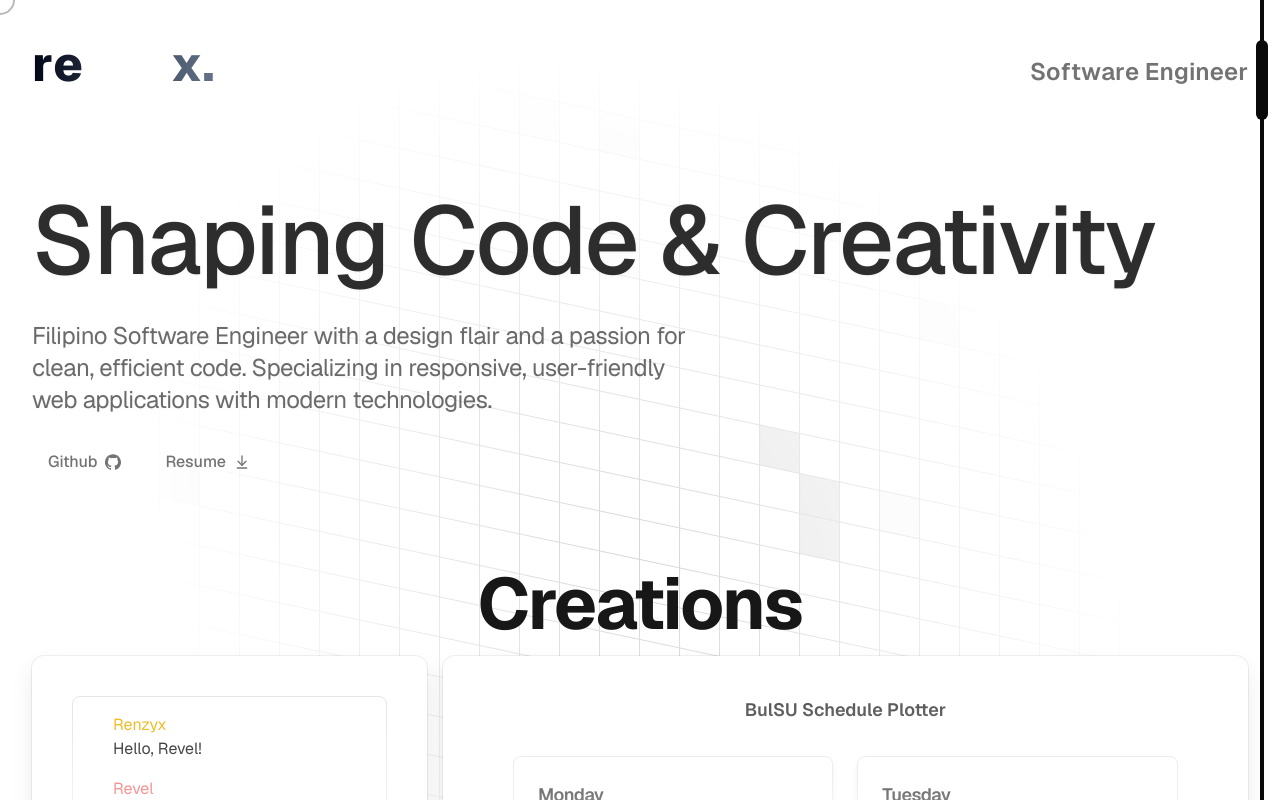
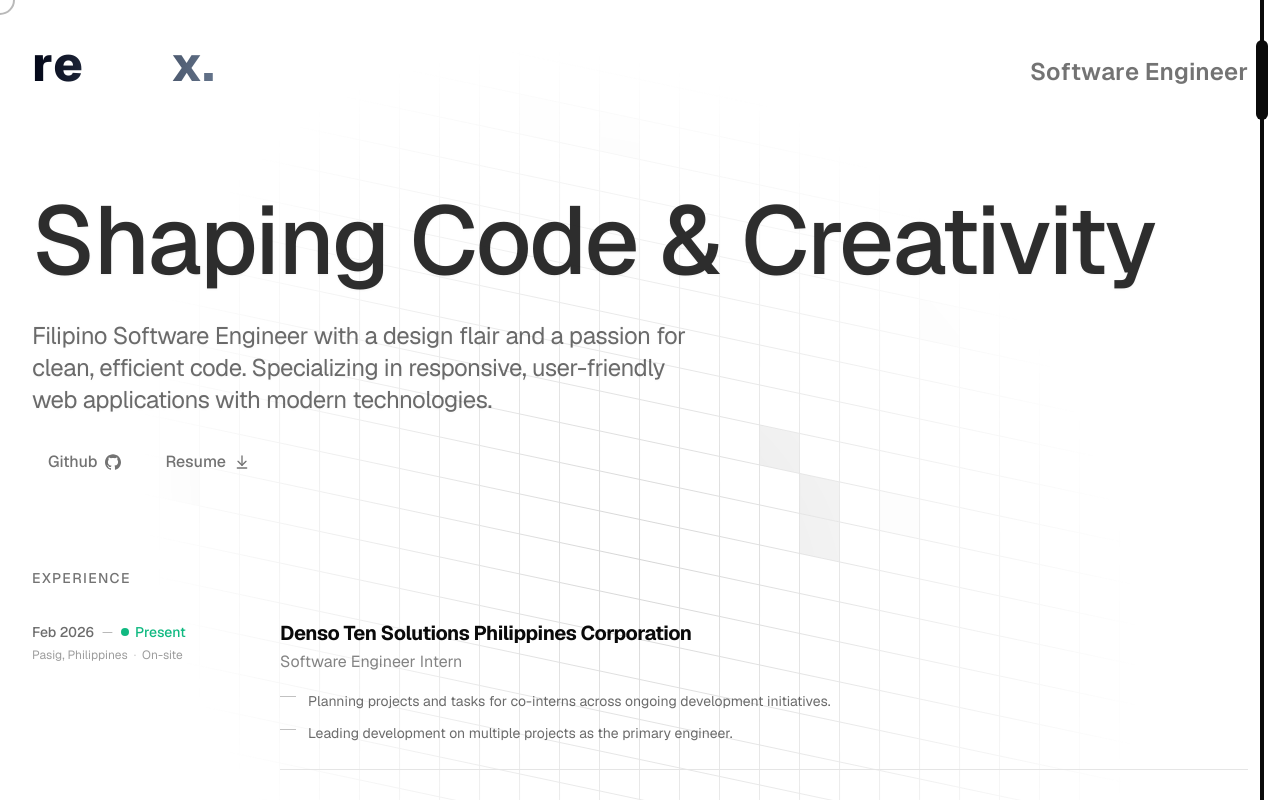
Before and after one commit to xyugen/portfolio, a Next.js app: page / in a window 1280 px wide. Shown: the top 800 px of the page. Built offline with nearby package versions, Linux system fonts and the light colour scheme.

Commit message:
feat: add experience section

```diff
--- /dev/null
+++ b/src/app/components/Experience.tsx
@@ -0,0 +1,159 @@
+"use client";
+
+import { useRef } from "react";
+import { motion, useInView } from "framer-motion";
+import { experience } from "./data";
+
+const easeExpo = [0.16, 1, 0.3, 1] as const;
+
+const Experience = () => {
+    const sectionRef = useRef<HTMLElement>(null);
+    const isInView = useInView(sectionRef, { once: true, margin: "-80px" });
+
+    return (
+        <section id="experience" ref={sectionRef}>
+            {/* Eyebrow + heading */}
+            <motion.p
+                initial={{ opacity: 0, y: 8 }}
+                animate={isInView ? { opacity: 1, y: 0 } : {}}
+                transition={{ duration: 0.5, ease: easeExpo }}
+                className="text-muted-foreground text-sm font-medium tracking-widest uppercase mb-8"
+            >
+                Experience
+            </motion.p>
+
+            <div className="flex flex-col gap-12">
+                {experience.map((job, jobIndex) => (
+                    <ExperienceEntry
+                        key={jobIndex}
+                        job={job}
+                        index={jobIndex}
+                        isInView={isInView}
+                    />
+                ))}
+            </div>
+        </section>
+    );
+};
+
+interface Job {
+    company: string;
+    role: string;
+    location: string;
+    startDate: string;
+    endDate: string | null;
+    type: string;
+    bullets: string[];
+}
+
+const ExperienceEntry = ({
+    job,
+    index,
+    isInView,
+}: {
+    job: Job;
+    index: number;
+    isInView: boolean;
+}) => {
+    const baseDelay = 0.1 + index * 0.15;
+
+    return (
+        <div className="grid grid-cols-1 md:grid-cols-[200px_1fr] gap-4 md:gap-12">
+            {/* Left: date + meta */}
+            <motion.div
+                initial={{ opacity: 0, y: 10 }}
+                animate={isInView ? { opacity: 1, y: 0 } : {}}
+                transition={{ duration: 0.6, ease: easeExpo, delay: baseDelay }}
+                className="flex flex-col gap-1 md:pt-0.5"
+            >
+                {/* Date range */}
+                <div className="flex items-center gap-2">
+                    <span className="text-sm font-medium text-foreground/60 tabular-nums">
+                        {job.startDate}
+                    </span>
+                    <span className="text-foreground/30 text-xs">—</span>
+                    {job.endDate ? (
+                        <span className="text-sm font-medium text-foreground/60 tabular-nums">
+                            {job.endDate}
+                        </span>
+                    ) : (
+                        <span className="flex items-center gap-1.5">
+                            <span className="relative flex h-2 w-2">
+                                <span className="animate-ping absolute inline-flex h-full w-full rounded-full bg-emerald-500 opacity-60" />
+                                <span className="relative inline-flex rounded-full h-2 w-2 bg-emerald-500" />
+                            </span>
+                            <span className="text-sm font-medium text-emerald-500">
+                                Present
+                            </span>
+                        </span>
+                    )}
+                </div>
+
+                {/* Location + type */}
+                <p className="text-xs text-foreground/40 leading-relaxed">
+                    {job.location}
+                    <span className="mx-1.5 opacity-50">·</span>
+                    {job.type}
+                </p>
+            </motion.div>
+
+            {/* Right: company + role + bullets */}
+            <div className="flex flex-col gap-4">
+                {/* Company + role */}
+                <motion.div
+                    initial={{ opacity: 0, y: 12 }}
+                    animate={isInView ? { opacity: 1, y: 0 } : {}}
+                    transition={{
+                        duration: 0.6,
+                        ease: easeExpo,
+                        delay: baseDelay + 0.05,
+                    }}
+                >
+                    <h3 className="text-xl font-bold text-foreground tracking-tight leading-snug">
+                        {job.company}
+                    </h3>
+                    <p className="text-base font-normal text-foreground/50 mt-0.5">
+                        {job.role}
+                    </p>
+                </motion.div>
+
+                {/* Bullets */}
+                <ul className="flex flex-col gap-2.5">
+                    {job.bullets.map((bullet, bulletIndex) => (
+                        <motion.li
+                            key={bulletIndex}
+                            initial={{ opacity: 0, y: 8 }}
+                            animate={isInView ? { opacity: 1, y: 0 } : {}}
+                            transition={{
+                                duration: 0.55,
+                                ease: easeExpo,
+                                delay: baseDelay + 0.15 + bulletIndex * 0.08,
+                            }}
+                            className="flex items-start gap-3 text-sm text-foreground/60 leading-relaxed"
+                        >
+                            <span
+                                className="mt-[0.45em] h-px w-4 bg-foreground/25 flex-shrink-0"
+                                aria-hidden="true"
+                            />
+                            {bullet}
+                        </motion.li>
+                    ))}
+                </ul>
+
+                {/* Divider — time still flowing */}
+                <motion.div
+                    initial={{ scaleX: 0, opacity: 0 }}
+                    animate={isInView ? { scaleX: 1, opacity: 1 } : {}}
+                    transition={{
+                        duration: 0.7,
+                        ease: easeExpo,
+                        delay: baseDelay + 0.3,
+                    }}
+                    className="origin-left h-px bg-border mt-2"
+                />
+            </div>
+        </div>
+    );
+};
+
+export default Experience;
--- a/src/app/components/Portfolio.tsx
+++ b/src/app/components/Portfolio.tsx
@@ -4,6 +4,7 @@ import { GeistSans } from "geist/font/sans";
 import About from "./About";
 import Projects from "./Projects";
 import Contact from "./Contact";
+import Experience from "./Experience";
 import AnimatedGridPattern from "@/components/magicui/animated-grid-pattern";
 import { cn } from "@/lib/utils";
 import BentoProjects from "./BentoProjects";
@@ -29,6 +30,8 @@ export default function Component() {
                 <div className="max-w-4xl md:max-w-7xl mx-auto space-y-20 px-6 sm:px-8 md:px-20 lg:px-8 py-16">
                     <About />
 
+                    <Experience />
+
                     {/* <Projects /> */}
                     <BentoProjects />
 
--- a/src/app/components/data.tsx
+++ b/src/app/components/data.tsx
@@ -13,6 +13,21 @@ import ClassSchedule from "@/components/projects/schedule-card";
 import RealtimeChat from "@/components/projects/realtime-chat";
 import DiscordChat from "@/components/projects/discord-chat";
 import DocumentRequestApp from "@/components/projects/document-request";
+
+export const experience = [
+    {
+        company: "Denso Ten Solutions Philippines Corporation",
+        role: "Software Engineer Intern",
+        location: "Pasig, Philippines",
+        startDate: "Feb 2026",
+        endDate: null as string | null, // null = present
+        type: "On-site",
+        bullets: [
+            "Planning projects and tasks for co-interns across ongoing development initiatives.",
+            "Leading development on multiple projects as the primary engineer.",
+        ],
+    },
+];
 
 export const projects = [
     {
```
